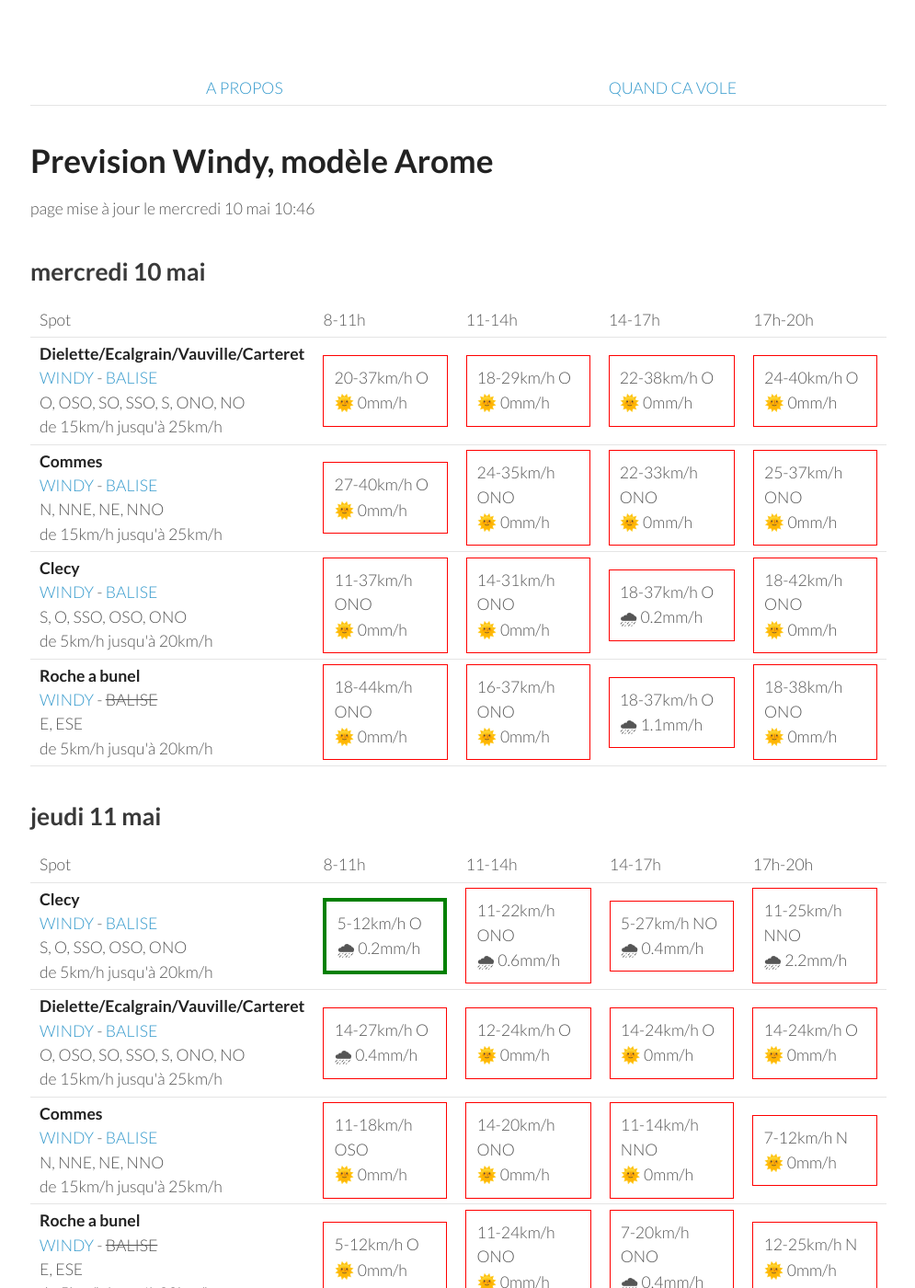
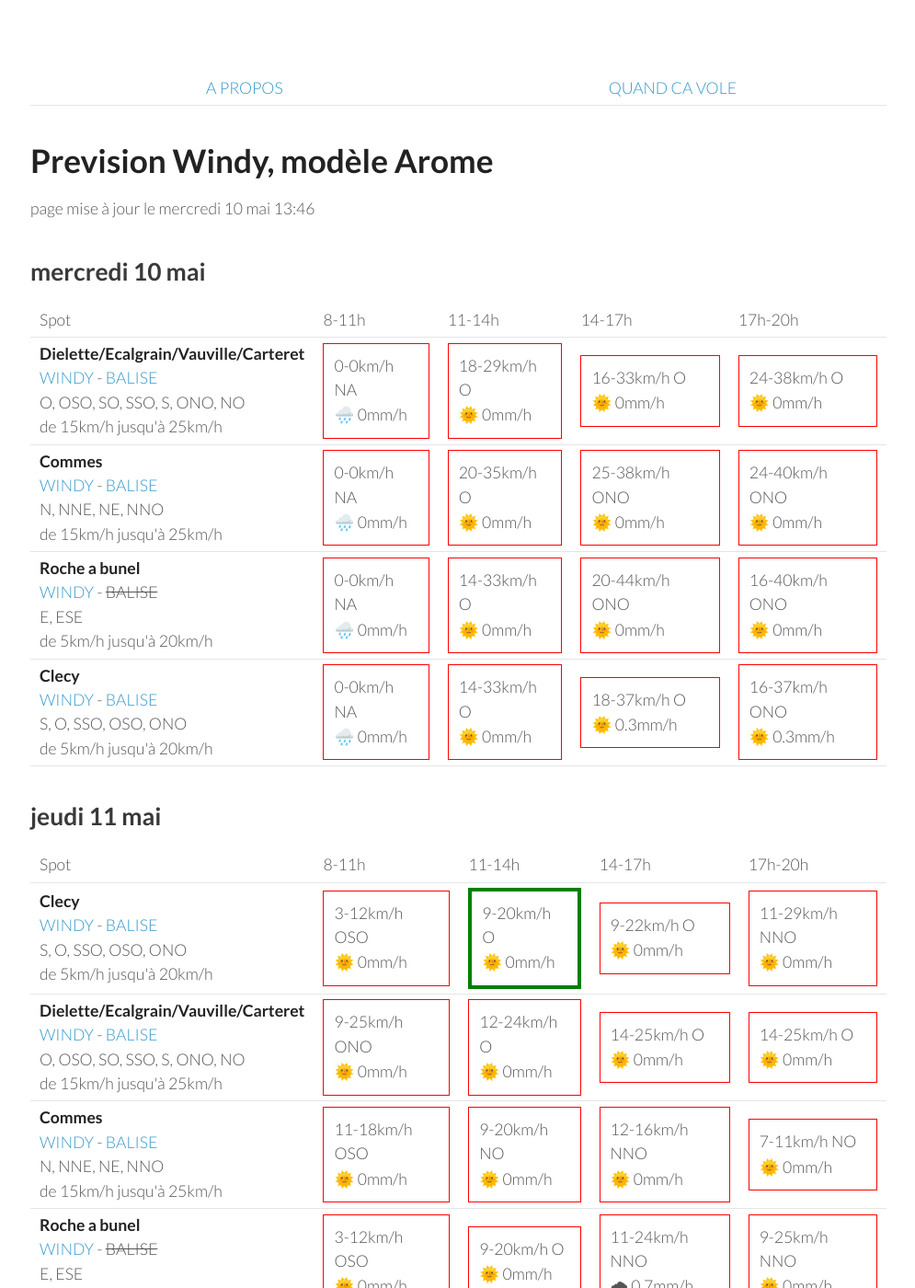
Before and after one commit to parapente-dans-le-nord/parapente-dans-le-nord.github.io, a Jekyll site: the page built from normandie.markdown, in a window 1280 px wide and 1400 px high. Shown: the whole window at 92% size, without its empty margins (25-1020 px from the left). Built offline with Jekyll 4.4.1, drawn with Linux system fonts in a browser that asks for light colours; some of the changed text lies outside the part shown.

Commit message:
update index.markdown

```diff
--- a/normandie.markdown
+++ b/normandie.markdown
@@ -7,7 +7,7 @@ title:  "Tous les spots"
 {: .links}
 
 # Prevision Windy, modèle Arome
-page mise à jour le mercredi 10 mai 10:46
+page mise à jour le mercredi 10 mai 13:46
 
 ## mercredi 10 mai
 
@@ -24,41 +24,37 @@ page mise à jour le mercredi 10 mai 10:46
 <tr>
         <td><strong>Dielette/Ecalgrain/Vauville/Carteret</strong><br><a href="https://windy.com/49.650/-1.856?49.243,-1.856,8">WINDY</a> - <span class=""><a href="http://www.balisemeteo.com/balise.php?idBalise=81">BALISE</a> </span><br> <span class="vent-favorable">O, OSO, SO, SSO, S, ONO, NO</span><br><span class="force-vent">de 15km/h jusqu'à 25km/h</span> </td>
 
-            <td><div class="not-flyable"><p>20-37km/h O</p><p>🌞 0mm/h</p></div></td>
+            <td><div class="not-flyable"><p>0-0km/h NA</p><p>🌧️ 0mm/h</p></div></td>
             <td><div class="not-flyable"><p>18-29km/h O</p><p>🌞 0mm/h</p></div></td>
-            <td><div class="not-flyable"><p>22-38km/h O</p><p>🌞 0mm/h</p></div></td>
-            <td><div class="not-flyable"><p>24-40km/h O</p><p>🌞 0mm/h</p></div></td>
-
+            <td><div class="not-flyable"><p>16-33km/h O</p><p>🌞 0mm/h</p></div></td>
+            <td><div class="not-flyable"><p>24-38km/h O</p><p>🌞 0mm/h</p></div></td>
 
     </tr>
 <tr>
         <td><strong>Commes</strong><br><a href="https://windy.com/49.346/-0.726?48.936,-0.726,8">WINDY</a> - <span class=""><a href="http://www.balisemeteo.com/balise.php?idBalise=158">BALISE</a> </span><br> <span class="vent-favorable">N, NNE, NE, NNO</span><br><span class="force-vent">de 15km/h jusqu'à 25km/h</span> </td>
 
-            <td><div class="not-flyable"><p>27-40km/h O</p><p>🌞 0mm/h</p></div></td>
-            <td><div class="not-flyable"><p>24-35km/h ONO</p><p>🌞 0mm/h</p></div></td>
-            <td><div class="not-flyable"><p>22-33km/h ONO</p><p>🌞 0mm/h</p></div></td>
-            <td><div class="not-flyable"><p>25-37km/h ONO</p><p>🌞 0mm/h</p></div></td>
+            <td><div class="not-flyable"><p>0-0km/h NA</p><p>🌧️ 0mm/h</p></div></td>
+            <td><div class="not-flyable"><p>20-35km/h O</p><p>🌞 0mm/h</p></div></td>
+            <td><div class="not-flyable"><p>25-38km/h ONO</p><p>🌞 0mm/h</p></div></td>
+            <td><div class="not-flyable"><p>24-40km/h ONO</p><p>🌞 0mm/h</p></div></td>
 
+    </tr>
+<tr>
+        <td><strong>Roche a bunel</strong><br><a href="https://windy.com/48.993/-0.499?48.580,-0.499,8">WINDY</a> - <span class="no-balise"> BALISE </span><br> <span class="vent-favorable">E, ESE</span><br><span class="force-vent">de 5km/h jusqu'à 20km/h</span> </td>
+
+            <td><div class="not-flyable"><p>0-0km/h NA</p><p>🌧️ 0mm/h</p></div></td>
+            <td><div class="not-flyable"><p>14-33km/h O</p><p>🌞 0mm/h</p></div></td>
+            <td><div class="not-flyable"><p>20-44km/h ONO</p><p>🌞 0mm/h</p></div></td>
+            <td><div class="not-flyable"><p>16-40km/h ONO</p><p>🌞 0mm/h</p></div></td>
 
     </tr>
 <tr>
         <td><strong>Clecy</strong><br><a href="https://windy.com/48.929/-0.470?48.516,-0.470,8">WINDY</a> - <span class=""><a href="http://www.balisemeteo.com/balise.php?idBalise=122">BALISE</a> </span><br> <span class="vent-favorable">S, O, SSO, OSO, ONO</span><br><span class="force-vent">de 5km/h jusqu'à 20km/h</span> </td>
 
-            <td><div class="not-flyable"><p>11-37km/h ONO</p><p>🌞 0mm/h</p></div></td>
-            <td><div class="not-flyable"><p>14-31km/h ONO</p><p>🌞 0mm/h</p></div></td>
-            <td><div class="not-flyable"><p>18-37km/h O</p><p>🌧 0.2mm/h</p></div></td>
-            <td><div class="not-flyable"><p>18-42km/h ONO</p><p>🌞 0mm/h</p></div></td>
-
-
-    </tr>
-<tr>
-        <td><strong>Roche a bunel</strong><br><a href="https://windy.com/48.993/-0.499?48.580,-0.499,8">WINDY</a> - <span class="no-balise"> BALISE </span><br> <span class="vent-favorable">E, ESE</span><br><span class="force-vent">de 5km/h jusqu'à 20km/h</span> </td>
-
-            <td><div class="not-flyable"><p>18-44km/h ONO</p><p>🌞 0mm/h</p></div></td>
-            <td><div class="not-flyable"><p>16-37km/h ONO</p><p>🌞 0mm/h</p></div></td>
-            <td><div class="not-flyable"><p>18-37km/h O</p><p>🌧 1.1mm/h</p></div></td>
-            <td><div class="not-flyable"><p>18-38km/h ONO</p><p>🌞 0mm/h</p></div></td>
-
+            <td><div class="not-flyable"><p>0-0km/h NA</p><p>🌧️ 0mm/h</p></div></td>
+            <td><div class="not-flyable"><p>14-33km/h O</p><p>🌞 0mm/h</p></div></td>
+            <td><div class="not-flyable"><p>18-37km/h O</p><p>🌞 0.3mm/h</p></div></td>
+            <td><div class="not-flyable"><p>16-37km/h ONO</p><p>🌞 0.3mm/h</p></div></td>
 
     </tr>
 
@@ -80,20 +76,20 @@ page mise à jour le mercredi 10 mai 10:46
 <tr>
         <td><strong>Clecy</strong><br><a href="https://windy.com/48.929/-0.470?48.516,-0.470,8">WINDY</a> - <span class=""><a href="http://www.balisemeteo.com/balise.php?idBalise=122">BALISE</a> </span><br> <span class="vent-favorable">S, O, SSO, OSO, ONO</span><br><span class="force-vent">de 5km/h jusqu'à 20km/h</span> </td>
 
-            <td><div class="flyable"><p>5-12km/h O</p><p>🌧 0.2mm/h</p></div></td>
-            <td><div class="not-flyable"><p>11-22km/h ONO</p><p>🌧 0.6mm/h</p></div></td>
-            <td><div class="not-flyable"><p>5-27km/h NO</p><p>🌧 0.4mm/h</p></div></td>
-            <td><div class="not-flyable"><p>11-25km/h NNO</p><p>🌧 2.2mm/h</p></div></td>
+            <td><div class="not-flyable"><p>3-12km/h OSO</p><p>🌞 0mm/h</p></div></td>
+            <td><div class="flyable"><p>9-20km/h O</p><p>🌞 0mm/h</p></div></td>
+            <td><div class="not-flyable"><p>9-22km/h O</p><p>🌞 0mm/h</p></div></td>
+            <td><div class="not-flyable"><p>11-29km/h NNO</p><p>🌞 0mm/h</p></div></td>
 
 
     </tr>
 <tr>
         <td><strong>Dielette/Ecalgrain/Vauville/Carteret</strong><br><a href="https://windy.com/49.650/-1.856?49.243,-1.856,8">WINDY</a> - <span class=""><a href="http://www.balisemeteo.com/balise.php?idBalise=81">BALISE</a> </span><br> <span class="vent-favorable">O, OSO, SO, SSO, S, ONO, NO</span><br><span class="force-vent">de 15km/h jusqu'à 25km/h</span> </td>
 
-            <td><div class="not-flyable"><p>14-27km/h O</p><p>🌧 0.4mm/h</p></div></td>
+            <td><div class="not-flyable"><p>9-25km/h ONO</p><p>🌞 0mm/h</p></div></td>
             <td><div class="not-flyable"><p>12-24km/h O</p><p>🌞 0mm/h</p></div></td>
-            <td><div class="not-flyable"><p>14-24km/h O</p><p>🌞 0mm/h</p></div></td>
-            <td><div class="not-flyable"><p>14-24km/h O</p><p>🌞 0mm/h</p></div></td>
+            <td><div class="not-flyable"><p>14-25km/h O</p><p>🌞 0mm/h</p></div></td>
+            <td><div class="not-flyable"><p>14-25km/h O</p><p>🌞 0mm/h</p></div></td>
 
 
     </tr>
@@ -101,19 +97,19 @@ page mise à jour le mercredi 10 mai 10:46
         <td><strong>Commes</strong><br><a href="https://windy.com/49.346/-0.726?48.936,-0.726,8">WINDY</a> - <span class=""><a href="http://www.balisemeteo.com/balise.php?idBalise=158">BALISE</a> </span><br> <span class="vent-favorable">N, NNE, NE, NNO</span><br><span class="force-vent">de 15km/h jusqu'à 25km/h</span> </td>
 
             <td><div class="not-flyable"><p>11-18km/h OSO</p><p>🌞 0mm/h</p></div></td>
-            <td><div class="not-flyable"><p>14-20km/h ONO</p><p>🌞 0mm/h</p></div></td>
-            <td><div class="not-flyable"><p>11-14km/h NNO</p><p>🌞 0mm/h</p></div></td>
-            <td><div class="not-flyable"><p>7-12km/h N</p><p>🌞 0mm/h</p></div></td>
+            <td><div class="not-flyable"><p>9-20km/h NO</p><p>🌞 0mm/h</p></div></td>
+            <td><div class="not-flyable"><p>12-16km/h NNO</p><p>🌞 0mm/h</p></div></td>
+            <td><div class="not-flyable"><p>7-11km/h NO</p><p>🌞 0mm/h</p></div></td>
 
 
     </tr>
 <tr>
         <td><strong>Roche a bunel</strong><br><a href="https://windy.com/48.993/-0.499?48.580,-0.499,8">WINDY</a> - <span class="no-balise"> BALISE </span><br> <span class="vent-favorable">E, ESE</span><br><span class="force-vent">de 5km/h jusqu'à 20km/h</span> </td>
 
-            <td><div class="not-flyable"><p>5-12km/h O</p><p>🌞 0mm/h</p></div></td>
-            <td><div class="not-flyable"><p>11-24km/h ONO</p><p>🌞 0mm/h</p></div></td>
-            <td><div class="not-flyable"><p>7-20km/h ONO</p><p>🌧 0.4mm/h</p></div></td>
-            <td><div class="not-flyable"><p>12-25km/h N</p><p>🌞 0mm/h</p></div></td>
+            <td><div class="not-flyable"><p>3-12km/h OSO</p><p>🌞 0mm/h</p></div></td>
+            <td><div class="not-flyable"><p>9-20km/h O</p><p>🌞 0mm/h</p></div></td>
+            <td><div class="not-flyable"><p>11-24km/h NNO</p><p>🌧 0.7mm/h</p></div></td>
+            <td><div class="not-flyable"><p>9-25km/h NNO</p><p>🌞 0mm/h</p></div></td>
 
 
     </tr>
@@ -146,10 +142,10 @@ page mise à jour le mercredi 10 mai 10:46
 <tr>
         <td><strong>Dielette/Ecalgrain/Vauville/Carteret</strong><br><a href="https://windy.com/49.650/-1.856?49.243,-1.856,8">WINDY</a> - <span class=""><a href="http://www.balisemeteo.com/balise.php?idBalise=81">BALISE</a> </span><br> <span class="vent-favorable">O, OSO, SO, SSO, S, ONO, NO</span><br><span class="force-vent">de 15km/h jusqu'à 25km/h</span> </td>
 
-            <td><div class="not-flyable"><p>18-25km/h NNE</p><p>🌞 0mm/h</p></div></td>
-            <td><div class="not-flyable"><p>24-38km/h NE</p><p>🌞 0mm/h</p></div></td>
+            <td><div class="not-flyable"><p>20-27km/h NNE</p><p>🌞 0mm/h</p></div></td>
+            <td><div class="not-flyable"><p>25-38km/h NE</p><p>🌞 0mm/h</p></div></td>
             <td><div class="not-flyable"><p>22-40km/h NNE</p><p>🌞 0mm/h</p></div></td>
-            <td><div class="not-flyable"><p>16-31km/h NNE</p><p>🌧 0.2mm/h</p></div></td>
+            <td><div class="not-flyable"><p>16-33km/h NNE</p><p>🌞 0mm/h</p></div></td>
 
 
     </tr>
@@ -202,10 +198,10 @@ page mise à jour le mercredi 10 mai 10:46
 <tr>
         <td><strong>Dielette/Ecalgrain/Vauville/Carteret</strong><br><a href="https://windy.com/49.650/-1.856?49.243,-1.856,8">WINDY</a> - <span class=""><a href="http://www.balisemeteo.com/balise.php?idBalise=81">BALISE</a> </span><br> <span class="vent-favorable">O, OSO, SO, SSO, S, ONO, NO</span><br><span class="force-vent">de 15km/h jusqu'à 25km/h</span> </td>
 
-            <td><div class="not-flyable"><p>24-37km/h NNE</p><p>🌞 0mm/h</p></div></td>
-            <td><div class="not-flyable"><p>24-37km/h NE</p><p>🌞 0mm/h</p></div></td>
-            <td><div class="not-flyable"><p>18-29km/h NNE</p><p>🌞 0mm/h</p></div></td>
-            <td><div class="not-flyable"><p>16-27km/h N</p><p>🌞 0mm/h</p></div></td>
+            <td><div class="not-flyable"><p>25-38km/h NNE</p><p>🌞 0mm/h</p></div></td>
+            <td><div class="not-flyable"><p>25-38km/h NE</p><p>🌞 0mm/h</p></div></td>
+            <td><div class="not-flyable"><p>22-37km/h NE</p><p>🌞 0mm/h</p></div></td>
+            <td><div class="not-flyable"><p>18-33km/h NNE</p><p>🌞 0mm/h</p></div></td>
 
 
     </tr>
@@ -258,10 +254,10 @@ page mise à jour le mercredi 10 mai 10:46
 <tr>
         <td><strong>Dielette/Ecalgrain/Vauville/Carteret</strong><br><a href="https://windy.com/49.650/-1.856?49.243,-1.856,8">WINDY</a> - <span class=""><a href="http://www.balisemeteo.com/balise.php?idBalise=81">BALISE</a> </span><br> <span class="vent-favorable">O, OSO, SO, SSO, S, ONO, NO</span><br><span class="force-vent">de 15km/h jusqu'à 25km/h</span> </td>
 
-            <td><div class="not-flyable"><p>5-9km/h NNE</p><p>🌞 0mm/h</p></div></td>
-            <td><div class="not-flyable"><p>7-11km/h NNE</p><p>🌞 0mm/h</p></div></td>
-            <td><div class="not-flyable"><p>7-12km/h NNO</p><p>🌞 0mm/h</p></div></td>
-            <td><div class="not-flyable"><p>12-20km/h ONO</p><p>🌞 0mm/h</p></div></td>
+            <td><div class="not-flyable"><p>16-22km/h NNE</p><p>🌞 0mm/h</p></div></td>
+            <td><div class="not-flyable"><p>14-24km/h NNE</p><p>🌞 0mm/h</p></div></td>
+            <td><div class="not-flyable"><p>14-22km/h NNO</p><p>🌞 0mm/h</p></div></td>
+            <td><div class="not-flyable"><p>12-24km/h NO</p><p>🌞 0mm/h</p></div></td>
 
 
     </tr>
@@ -322,6 +318,16 @@ page mise à jour le mercredi 10 mai 10:46
 
     </tr>
 <tr>
+        <td><strong>Dielette/Ecalgrain/Vauville/Carteret</strong><br><a href="https://windy.com/49.650/-1.856?49.243,-1.856,8">WINDY</a> - <span class=""><a href="http://www.balisemeteo.com/balise.php?idBalise=81">BALISE</a> </span><br> <span class="vent-favorable">O, OSO, SO, SSO, S, ONO, NO</span><br><span class="force-vent">de 15km/h jusqu'à 25km/h</span> </td>
+
+            <td><div class="not-flyable"><p>12-18km/h NO</p><p>🌞 0mm/h</p></div></td>
+            <td><div class="not-flyable"><p>14-22km/h NNO</p><p>🌞 0mm/h</p></div></td>
+            <td><div class="not-flyable"><p>14-24km/h NNO</p><p>🌧 0.2mm/h</p></div></td>
+            <td><div class="not-flyable"><p>16-25km/h NNO</p><p>🌞 0mm/h</p></div></td>
+
+
+    </tr>
+<tr>
         <td><strong>Roche a bunel</strong><br><a href="https://windy.com/48.993/-0.499?48.580,-0.499,8">WINDY</a> - <span class="no-balise"> BALISE </span><br> <span class="vent-favorable">E, ESE</span><br><span class="force-vent">de 5km/h jusqu'à 20km/h</span> </td>
 
             <td><div class="not-flyable"><p>9-20km/h ONO</p><p>🌞 0mm/h</p></div></td>
```
